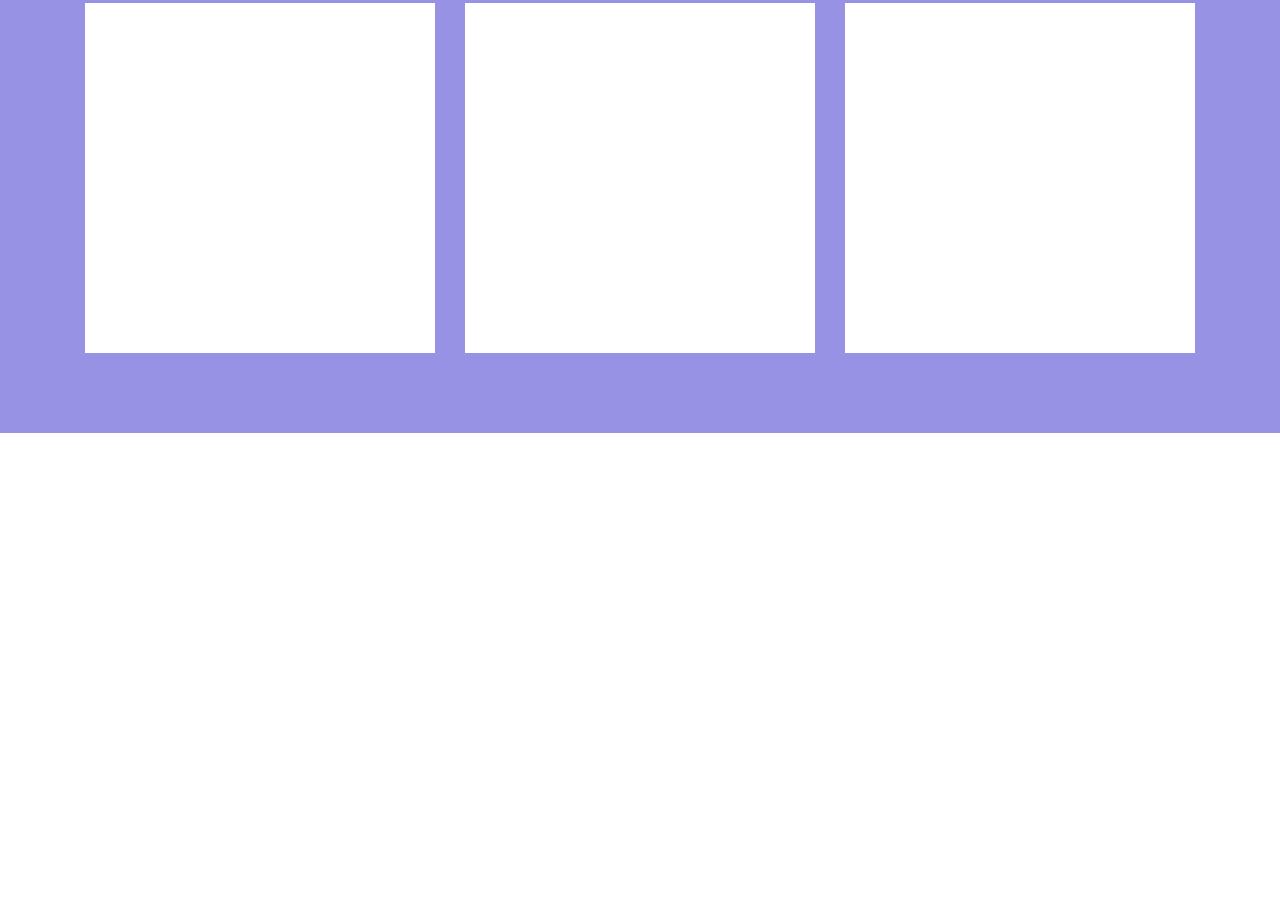
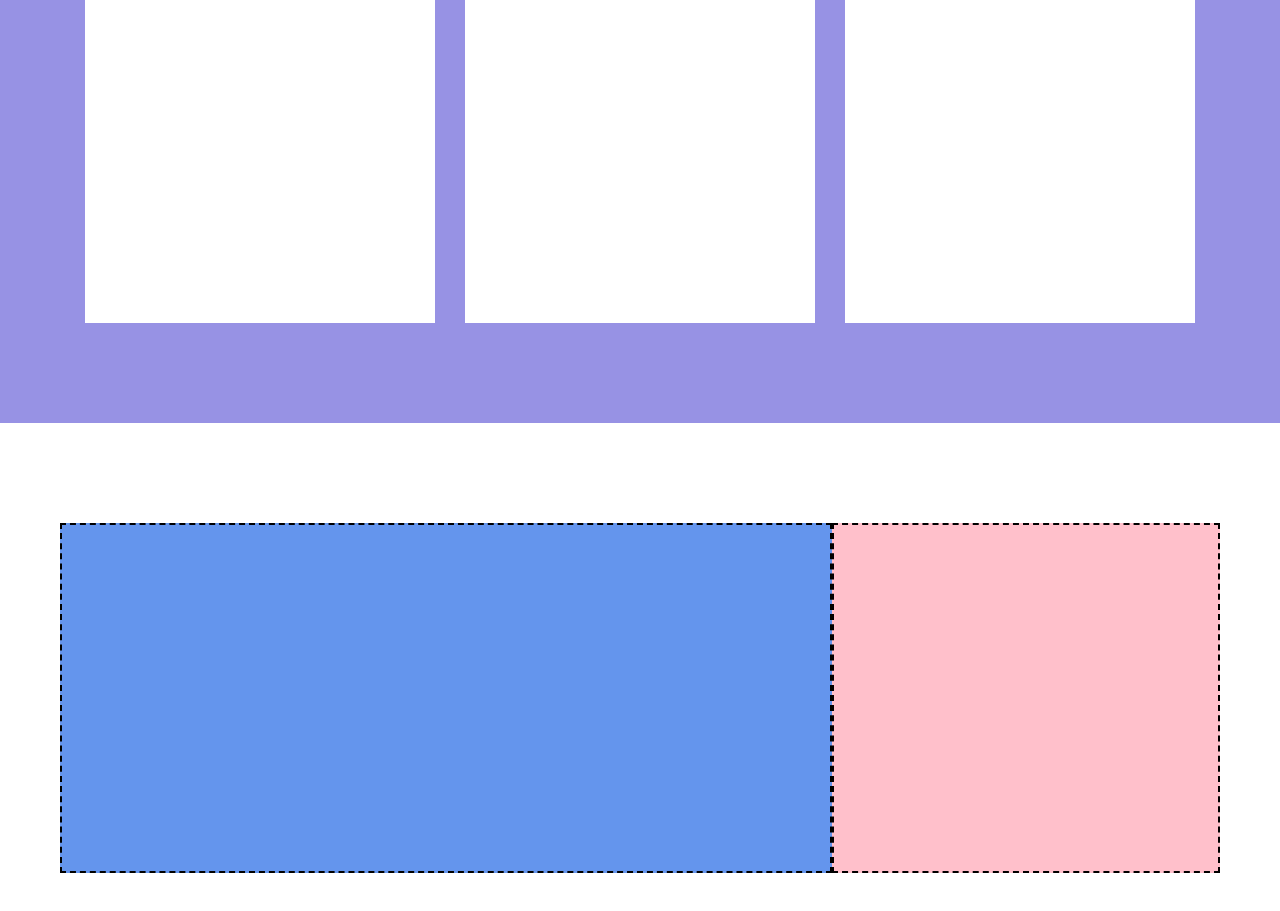
Before and after one commit to Domenico-Lo-Giudice/htmlcss-responsive-layout, a plain HTML site: page index.html in a window 1280 px wide. Shown: the part 3547-4458 px from the top of the page. Before the commit the page ends 3980 px from the top, so only its background shows below. Drawn offline with Linux system fonts and the light colour scheme.

Commit message:
add fifth section base

```diff
--- a/css/query.css
+++ b/css/query.css
@@ -3,7 +3,7 @@
 
 
 /* TABLET */
-/* second section */
+/* Second-section */
 @media screen and (max-width: 768px) {
 
 
@@ -20,7 +20,7 @@
 
 /* MOBILE */
 
-/* first section */
+/* First-section */
 @media screen and (max-width: 480px) {
 
 
@@ -33,3 +33,15 @@
     }
 
 }
+
+/* Fifth-section */
+@media screen and (max-width: 480px) {
+
+
+    .about-us {
+
+        flex-direction: column;
+
+    }
+
+}
--- a/css/style.css
+++ b/css/style.css
@@ -123,6 +123,8 @@ header {
     padding-bottom: 80px;
     flex-wrap: wrap;
     gap: 30px;
+    padding: 50px 20px 100px 20px;
+
 }
 
 .benefits-cards {
@@ -133,3 +135,36 @@ header {
 }
 
 /* Fifth-section */
+
+
+    .about-us {
+        padding: 50px 20px 100px 20px;
+    }
+
+
+ .fifth-section >  .container{
+    display: flex;
+    min-height: 500px;
+    margin-top: 50px;
+    margin-bottom: 50px;
+
+
+
+}
+.main-col {
+
+    flex-grow: 2;
+
+    /* debug */
+    background-color: cornflowerblue;
+    border: 2px dashed black;
+}
+
+.side-col {
+
+    flex-grow: 1;
+
+    /* debug */
+    background-color: pink;
+    border: 2px dashed black;
+}
--- a/index.html
+++ b/index.html
@@ -101,7 +101,12 @@
 
 
 	<section class="fifth-section">
-		<div class="container"></div>
+		<div class="about-us container">
+
+			<div class="main-col"></div>
+			<div class="side-col"></div>
+
+		</div>
 
 	</section>
 
```
